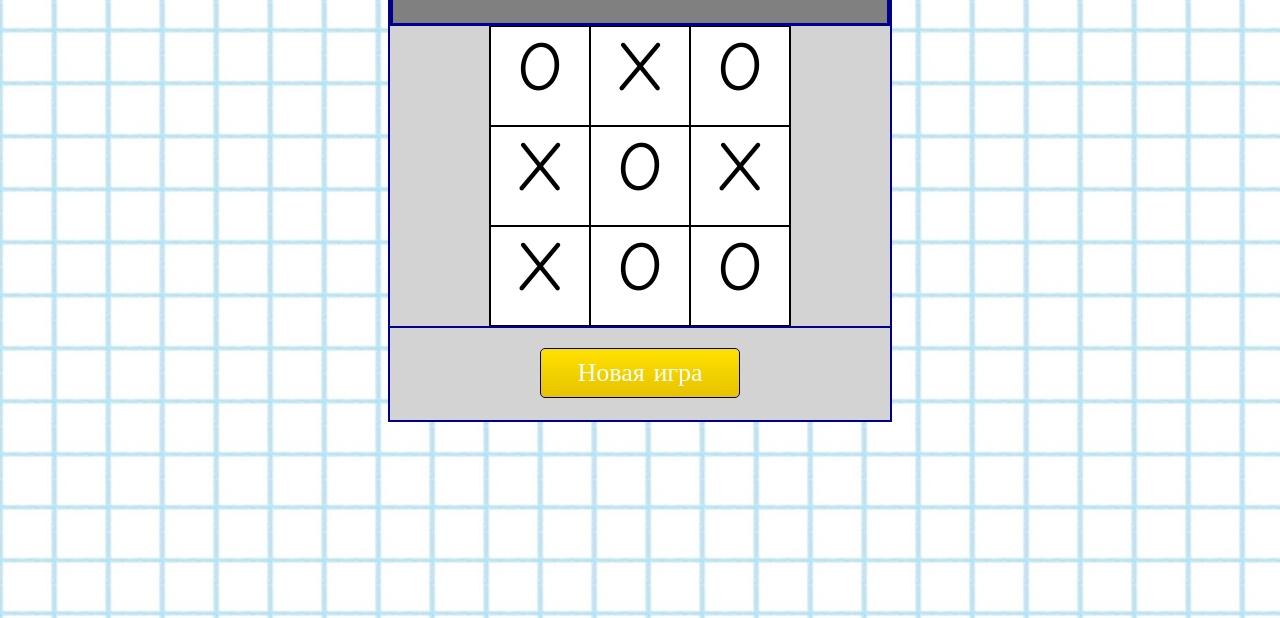
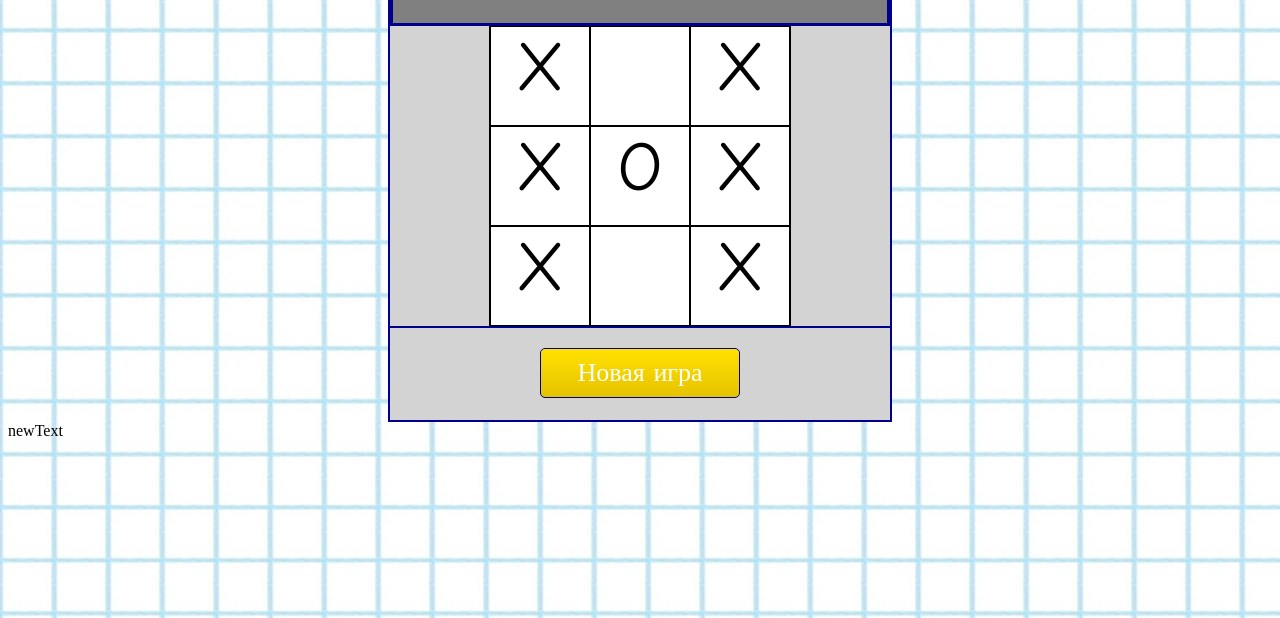
Before and after one commit to fordim/Tic-Tac-Toe, a plain HTML site: page index.html in a window 1280 px wide. Shown: the part 182-800 px from the top of the page. Drawn offline with Linux system fonts and the light colour scheme.

Commit message:
close function

```diff
--- a/css/main.css
+++ b/css/main.css
@@ -49,12 +49,9 @@ main{
     height:98px;
     width:98px;
     border:1px solid black;
+    text-align:center;
 }
 
-.gameBlockLetter{
-    text-align:center;
-    margin:0px;
-}
 
 footer{
     height:50px;
--- a/index.html
+++ b/index.html
@@ -12,33 +12,33 @@
                 <p>Tic Tac Toe</p>
             </header>
             <main>
-                <div class="gameBlocks">
+                <div class="gameBlocks" id="gameBlocks">
                         <div class="gameBlock">
-                            <p class="gameBlockLetter">O</p>
+                            C
                         </div>
                         <div class ="gameBlock">
-                            <p class="gameBlockLetter">X</p>
+                            B
                         </div>
                         <div class ="gameBlock">
-                            <p class="gameBlockLetter">O</p>
+                            A
                         </div>
                         <div class ="gameBlock">
-                            <p class="gameBlockLetter">X</p>
+                            A
                         </div>
                         <div class ="gameBlock">
-                            <p class="gameBlockLetter">O</p>
+                            B
                         </div>
                         <div class ="gameBlock">
-                            <p class="gameBlockLetter">X</p>
+                            C
                         </div>
                         <div class ="gameBlock">
-                            <p class="gameBlockLetter">X</p>
+                            B
                         </div>
                         <div class ="gameBlock">
-                            <p class="gameBlockLetter">O</p>
+                            C
                         </div>
                         <div class ="gameBlock">
-                            <p class="gameBlockLetter">O</p>
+                            B
                         </div>
                 </div>
             </main>
@@ -50,7 +50,6 @@
                 </form>
             </footer>
         </div>
-
+        <span id="myspan"> hereismytext </span>
     </body>
-
 </html>
--- a/js/style.js
+++ b/js/style.js
@@ -0,0 +1,91 @@
+
+
+var gameTable = ['X', null,'X','X','O','X','X',null,'X'];
+
+var draw = function(state){
+    var gameBlocks = document.getElementsByClassName('gameBlock');
+
+    for ( var i = 0; i < gameBlocks.length; i++){
+        gameBlocks[i].innerText = state[i];
+    }
+};
+
+var updateGameTable = function (i) {
+    console.log(i);
+    return function () {
+        gameTable[i] = 'X';
+        draw(gameTable);
+        console.log(i);
+    };
+};
+
+
+
+var onPageLoaded = function(){
+
+    var myElement = document.getElementById('myspan');
+    myElement.innerText = 'newText';
+
+//    updateCards();
+
+    var gameBlocks = document.getElementsByClassName('gameBlock');
+
+    for (var i = 0; i < gameBlocks.length; i++){
+        gameBlocks[i].onclick = updateGameTable(i); //навешивание события
+    }
+
+    draw(gameTable);
+
+};
+
+
+/*
+var updateCards = function (){
+    var elements = document.querySelectorAll('.gameBlockLetter');
+
+    for (var i = 0; i < elements.length; i++) {
+        var element = elements[i];
+        element.innerText = 'O';
+
+    }
+    console.log(element);
+};
+*/
+
+
+document.addEventListener('DOMContentLoaded', onPageLoaded);
+
+
+/*
+var a = function(number1, number2){
+    var summary = number1 * number2;
+    return summary
+};
+
+a(2,3);
+
+
+function a(number1){
+    var currentSum = number1;
+
+    function f(number2){
+        currentSum *= number2;
+        return f;
+    }
+
+    f.toString = function(){
+        return currentSum;
+    };
+
+    return f;
+}
+
+a(2)(3);
+
+
+function multi(a) {
+  return function(b) {
+  	return a * b;
+  }
+}
+*/
```
